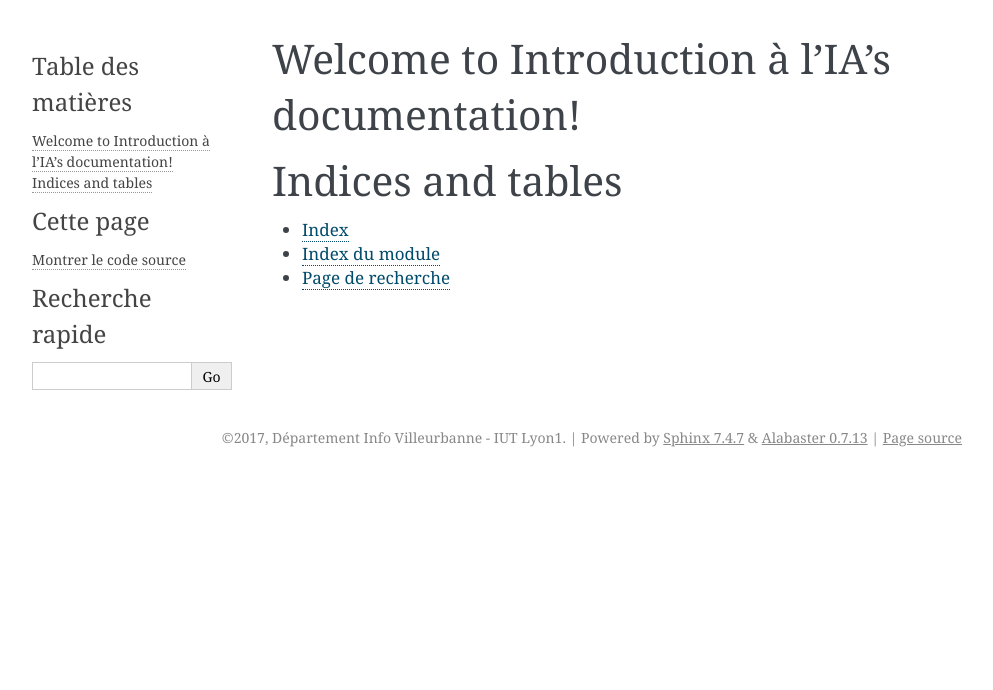
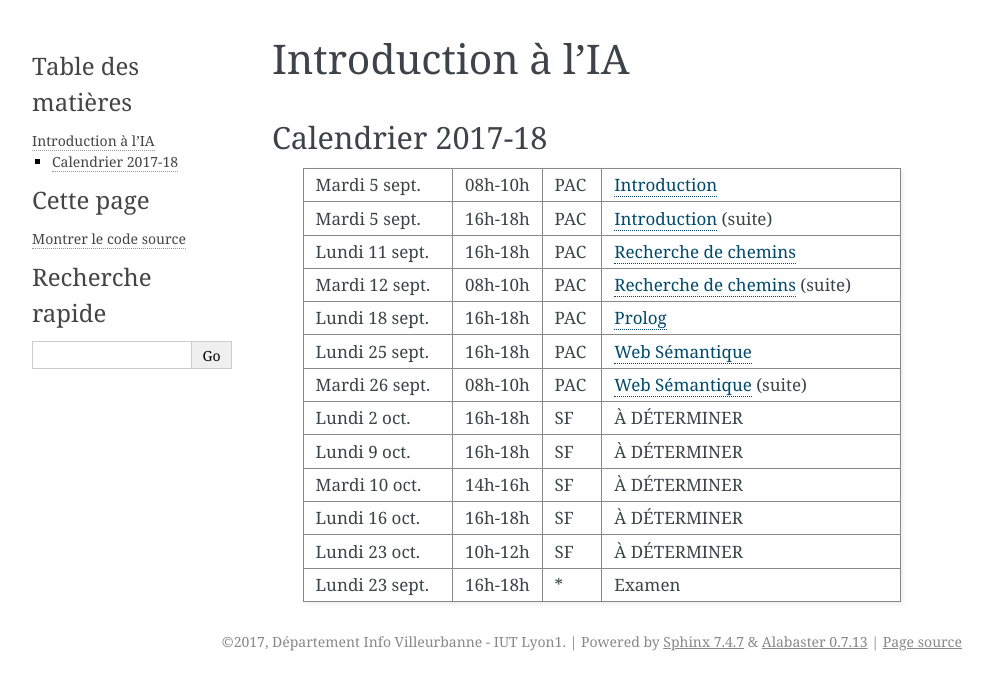
Before and after one commit to pchampin/intro-ia, a Sphinx documentation site: the page built from source/index.rst, in a window 1280 px wide. Shown: the top 690 px of the page, without its empty margins (148-1141 px from the left). Built offline with Sphinx 7.4.7, drawn with Linux system fonts in a browser that asks for light colours.

Commit message:
plan de cours initial

```diff
--- a/source/index.rst
+++ b/source/index.rst
@@ -1,20 +1,92 @@
-.. Introduction à l'IA documentation master file, created by
+.. Introduction à l'IA master file, created by
    sphinx-quickstart on Thu Aug 17 16:12:11 2017.
    You can adapt this file completely to your liking, but it should at least
    contain the root `toctree` directive.
 
-Welcome to Introduction à l'IA's documentation!
-===============================================
+Introduction à l'IA
+===================
 
 .. toctree::
-   :maxdepth: 2
-   :caption: Contents:
+   :glob:
+   :hidden:
 
+   parts/*
 
+Calendrier 2017-18
+------------------
 
-Indices and tables
-==================
+.. list-table::
+   :widths: 25 15 10 50
 
-* :ref:`genindex`
-* :ref:`modindex`
-* :ref:`search`
+   * - Mardi 5 sept.
+     - 08h-10h
+     - PAC
+     - `parts/intro`:doc:
+
+   * - Mardi 5 sept.
+     - 16h-18h
+     - PAC
+     - `parts/intro`:doc: (suite)
+
+   * - Lundi 11 sept.
+     - 16h-18h
+     - PAC
+     - `parts/chemins`:doc:
+
+   * - Mardi 12 sept.
+     - 08h-10h
+     - PAC
+     - `parts/chemins`:doc: (suite)
+
+   * - Lundi 18 sept.
+     - 16h-18h
+     - PAC
+     - `parts/prolog`:doc:
+
+   * - Lundi 25 sept.
+     - 16h-18h
+     - PAC
+     - `parts/websem`:doc:
+
+   * - Mardi 26 sept.
+     - 08h-10h
+     - PAC
+     - `parts/websem`:doc: (suite)
+
+   * - Lundi 2 oct.
+     - 16h-18h
+     - SF
+     - À DÉTERMINER
+
+   * - Lundi 9 oct.
+     - 16h-18h
+     - SF
+     - À DÉTERMINER
+
+   * - Mardi 10 oct.
+     - 14h-16h
+     - SF
+     - À DÉTERMINER
+
+   * - Lundi 16 oct.
+     - 16h-18h
+     - SF
+     - À DÉTERMINER
+
+   * - Lundi 23 oct.
+     - 10h-12h
+     - SF
+     - À DÉTERMINER
+
+   * - Lundi 23 sept.
+     - 16h-18h
+     - \*
+     - Examen
+
+..
+  Indices and tables
+  ==================
+
+  * :ref:`genindex`
+  * :ref:`modindex`
+  * :ref:`search`
--- /dev/null
+++ b/source/parts/chemins.rst
@@ -0,0 +1,7 @@
+======================
+ Recherche de chemins
+======================
+
+.. todo::
+
+   en travaux
--- /dev/null
+++ b/source/parts/intro.rst
@@ -0,0 +1,7 @@
+==============
+ Introduction
+==============
+
+.. todo::
+
+   en travaux
--- /dev/null
+++ b/source/parts/websem.rst
@@ -0,0 +1,7 @@
+================
+ Web Sémantique
+================
+
+.. todo::
+
+   en travaux
```
Also changed, not shown: source/parts/prolog.rst (added, +7 -0 lines).
